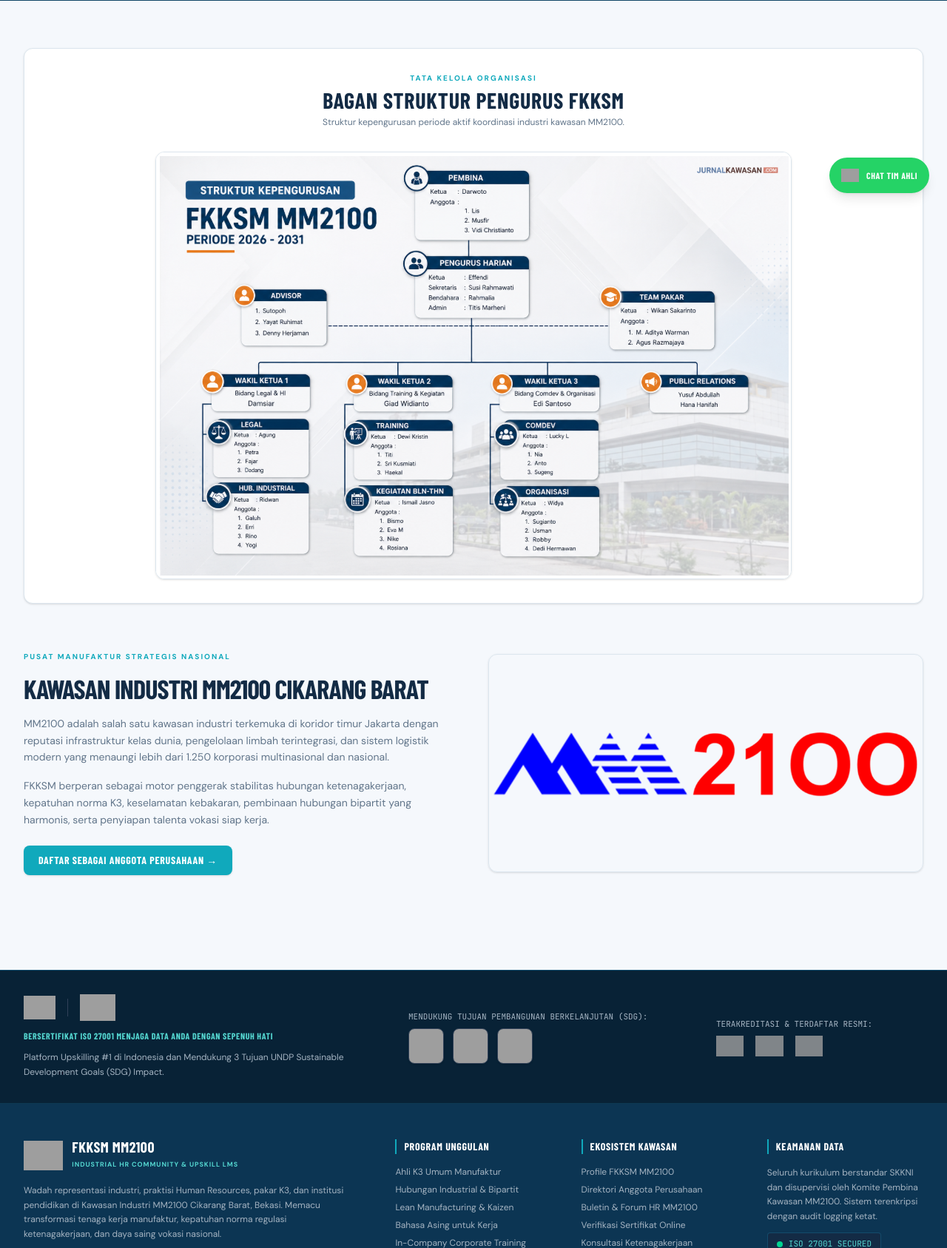
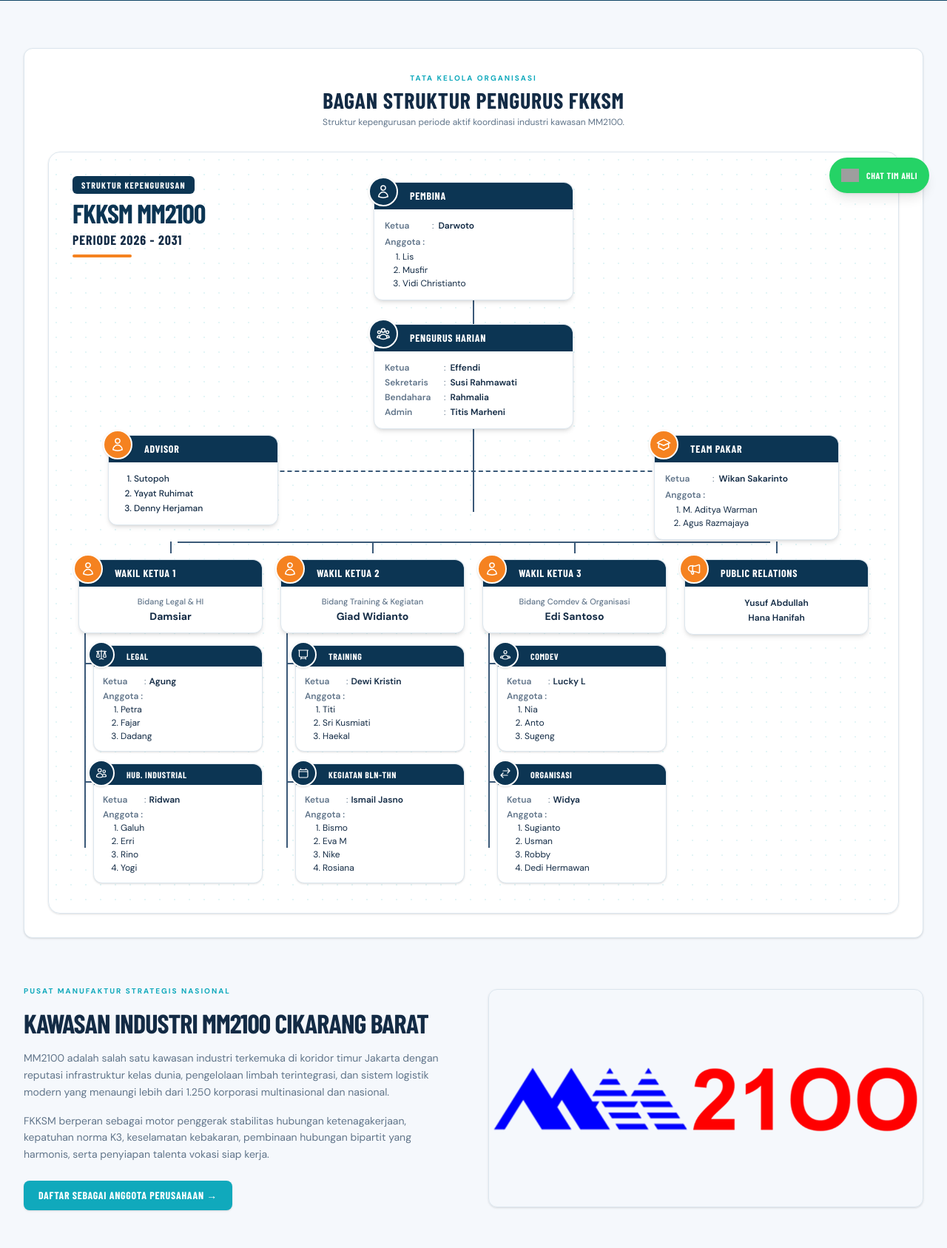
Before and after one commit to zeligzea01/fkksm, a Laravel app: page /members in a window 1280 px wide. Shown: the part 515-2202 px from the top of the page at 74% size. Run offline with Laravel 12, Linux system fonts and the light colour scheme; style sheets or scripts are compiled from the project's sources; some web fonts are replaced; grey boxes are pictures that could not be loaded.

Commit message:
member new

```diff
--- /dev/null
+++ b/resources/views/components/org-chart.blade.php
@@ -0,0 +1,329 @@
+@php
+    $pembina = [
+        'ketua' => 'Darwoto',
+        'anggota' => ['Lis', 'Musfir', 'Vidi Christianto'],
+    ];
+
+    $pengurusHarian = [
+        ['role' => 'Ketua', 'name' => 'Effendi'],
+        ['role' => 'Sekretaris', 'name' => 'Susi Rahmawati'],
+        ['role' => 'Bendahara', 'name' => 'Rahmalia'],
+        ['role' => 'Admin', 'name' => 'Titis Marheni'],
+    ];
+
+    $advisor = ['Sutopoh', 'Yayat Ruhimat', 'Denny Herjaman'];
+
+    $teamPakar = [
+        'ketua' => 'Wikan Sakarinto',
+        'anggota' => ['M. Aditya Warman', 'Agus Razmajaya'],
+    ];
+
+    $wakilKetuaList = [
+        [
+            'title' => 'WAKIL KETUA 1',
+            'subtitle' => 'Bidang Legal & HI',
+            'name' => 'Damsiar',
+            'divisions' => [
+                [
+                    'title' => 'LEGAL',
+                    'icon' => 'scale',
+                    'ketua' => 'Agung',
+                    'anggota' => ['Petra', 'Fajar', 'Dadang'],
+                ],
+                [
+                    'title' => 'HUB. INDUSTRIAL',
+                    'icon' => 'handshake',
+                    'ketua' => 'Ridwan',
+                    'anggota' => ['Galuh', 'Erri', 'Rino', 'Yogi'],
+                ],
+            ],
+        ],
+        [
+            'title' => 'WAKIL KETUA 2',
+            'subtitle' => 'Bidang Training & Kegiatan',
+            'name' => 'Giad Widianto',
+            'divisions' => [
+                [
+                    'title' => 'TRAINING',
+                    'icon' => 'presentation',
+                    'ketua' => 'Dewi Kristin',
+                    'anggota' => ['Titi', 'Sri Kusmiati', 'Haekal'],
+                ],
+                [
+                    'title' => 'KEGIATAN BLN-THN',
+                    'icon' => 'calendar',
+                    'ketua' => 'Ismail Jasno',
+                    'anggota' => ['Bismo', 'Eva M', 'Nike', 'Rosiana'],
+                ],
+            ],
+        ],
+        [
+            'title' => 'WAKIL KETUA 3',
+            'subtitle' => 'Bidang Comdev & Organisasi',
+            'name' => 'Edi Santoso',
+            'divisions' => [
+                [
+                    'title' => 'COMDEV',
+                    'icon' => 'users',
+                    'ketua' => 'Lucky L',
+                    'anggota' => ['Nia', 'Anto', 'Sugeng'],
+                ],
+                [
+                    'title' => 'ORGANISASI',
+                    'icon' => 'sitemap',
+                    'ketua' => 'Widya',
+                    'anggota' => ['Sugianto', 'Usman', 'Robby', 'Dedi Hermawan'],
+                ],
+            ],
+        ],
+    ];
+
+    $publicRelations = ['Yusuf Abdullah', 'Hana Hanifah'];
+@endphp
+
+<div class="relative overflow-hidden rounded-2xl border border-[#DCE6EE] bg-gradient-to-br from-[#F8FAFC] via-white to-[#EEF4F9] bg-industrial-grid p-5 sm:p-8 lg:p-10 shadow-sm">
+    {{-- Header Title Block --}}
+    <div class="mb-8 lg:mb-0 lg:absolute lg:top-8 lg:left-8 z-10">
+        <span class="inline-block rounded-md bg-[#0C3553] px-3 py-1 font-heading text-xs font-bold uppercase tracking-widest text-white shadow-xs">
+            STRUKTUR KEPENGURUSAN
+        </span>
+        <h3 class="mt-2 font-heading text-3xl sm:text-4xl font-extrabold uppercase tracking-tight text-[#0C3553] leading-none">
+            FKKSM MM2100
+        </h3>
+        <p class="mt-1 font-heading text-base sm:text-lg font-bold uppercase tracking-wider text-[#132B45]">
+            PERIODE 2026 - 2031
+        </p>
+        <div class="mt-1.5 h-1 w-20 rounded-full bg-[#F58220]"></div>
+    </div>
+
+    {{-- Top & Middle Hierarchy --}}
+    <div class="relative flex flex-col items-center">
+        {{-- 1. PEMBINA --}}
+        <div class="relative z-10 w-full max-w-[270px]">
+            <div class="rounded-xl border border-[#DCE6EE] bg-white shadow-md">
+                <div class="relative flex items-center rounded-t-xl bg-[#0C3553] py-2 pl-12 pr-4">
+                    <span class="absolute -left-2 -top-2 flex h-10 w-10 items-center justify-center rounded-full border-2 border-white bg-[#0C3553] text-white shadow-sm">
+                        <svg class="h-5 w-5" fill="none" viewBox="0 0 24 24" stroke="currentColor" stroke-width="1.8">
+                            <path stroke-linecap="round" stroke-linejoin="round" d="M15.75 6a3.75 3.75 0 11-7.5 0 3.75 3.75 0 017.5 0zM4.501 20.118a7.5 7.5 0 0114.998 0A17.933 17.933 0 0112 21.75c-2.676 0-5.216-.584-7.499-1.632z" />
+                        </svg>
+                    </span>
+                    <span class="font-heading text-sm font-bold uppercase tracking-wider text-white">PEMBINA</span>
+                </div>
+                <div class="p-3.5 text-xs text-[#132B45] space-y-1.5">
+                    <div class="flex">
+                        <span class="w-16 shrink-0 font-semibold text-[#61758A]">Ketua</span>
+                        <span class="mr-1.5 text-[#61758A]">:</span>
+                        <span class="font-semibold">{{ $pembina['ketua'] }}</span>
+                    </div>
+                    <div>
+                        <span class="font-semibold text-[#61758A]">Anggota :</span>
+                        <ol class="mt-1 space-y-0.5 pl-6 list-decimal text-[#132B45]">
+                            @foreach ($pembina['anggota'] as $member)
+                                <li>{{ $member }}</li>
+                            @endforeach
+                        </ol>
+                    </div>
+                </div>
+            </div>
+        </div>
+
+        {{-- Vertical Connector: Pembina -> Pengurus Harian --}}
+        <div class="h-6 lg:h-8 w-0.5 bg-[#3B5978]"></div>
+
+        {{-- 2. PENGURUS HARIAN --}}
+        <div class="relative z-10 w-full max-w-[270px]">
+            <div class="rounded-xl border border-[#DCE6EE] bg-white shadow-md">
+                <div class="relative flex items-center rounded-t-xl bg-[#0C3553] py-2 pl-12 pr-4">
+                    <span class="absolute -left-2 -top-2 flex h-10 w-10 items-center justify-center rounded-full border-2 border-white bg-[#0C3553] text-white shadow-sm">
+                        <svg class="h-5 w-5" fill="none" viewBox="0 0 24 24" stroke="currentColor" stroke-width="1.8">
+                            <path stroke-linecap="round" stroke-linejoin="round" d="M18 18.72a9.094 9.094 0 003.741-.479 3 3 0 00-4.682-2.72m.94 3.198l.001.031c0 .225-.012.447-.037.666A11.944 11.944 0 0112 21c-2.17 0-4.207-.576-5.963-1.584A6.062 6.062 0 016 18.719m12 0a5.971 5.971 0 00-.941-3.197m0 0A5.995 5.995 0 0012 12.75a5.995 5.995 0 00-5.058 2.772m0 0a3 3 0 00-4.681 2.72 8.986 8.986 0 003.74.477m.94-3.197a5.971 5.971 0 00-.94 3.197M15 6.75a3 3 0 11-6 0 3 3 0 016 0zm6 3a2.25 2.25 0 11-4.5 0 2.25 2.25 0 014.5 0zm-13.5 0a2.25 2.25 0 11-4.5 0 2.25 2.25 0 014.5 0z" />
+                        </svg>
+                    </span>
+                    <span class="font-heading text-sm font-bold uppercase tracking-wider text-white">PENGURUS HARIAN</span>
+                </div>
+                <div class="p-3.5 text-xs text-[#132B45] space-y-1">
+                    @foreach ($pengurusHarian as $item)
+                        <div class="flex">
+                            <span class="w-20 shrink-0 font-semibold text-[#61758A]">{{ $item['role'] }}</span>
+                            <span class="mr-1.5 text-[#61758A]">:</span>
+                            <span class="font-semibold">{{ $item['name'] }}</span>
+                        </div>
+                    @endforeach
+                </div>
+            </div>
+        </div>
+
+        {{-- Spine + Advisor & Team Pakar Row --}}
+        <div class="relative w-full mt-6 lg:mt-0">
+            {{-- Desktop center vertical spine --}}
+            <div class="hidden lg:block mx-auto h-28 w-0.5 bg-[#3B5978]"></div>
+
+            {{-- Desktop dashed horizontal connector between Advisor & Team Pakar --}}
+            <div class="hidden lg:block absolute top-14 left-1/2 -translate-x-1/2 w-[62%] border-t-2 border-dashed border-[#3B5978]"></div>
+
+            <div class="grid grid-cols-1 md:grid-cols-2 gap-5 lg:gap-0 lg:absolute lg:inset-x-0 lg:top-2 lg:flex lg:justify-between lg:px-10">
+                {{-- ADVISOR --}}
+                <div class="w-full lg:w-[230px] relative z-10">
+                    <div class="rounded-xl border border-[#DCE6EE] bg-white shadow-md">
+                        <div class="relative flex items-center rounded-t-xl bg-[#0C3553] py-2 pl-12 pr-4">
+                            <span class="absolute -left-2 -top-2 flex h-10 w-10 items-center justify-center rounded-full border-2 border-white bg-[#F58220] text-white shadow-sm">
+                                <svg class="h-5 w-5" fill="none" viewBox="0 0 24 24" stroke="currentColor" stroke-width="1.8">
+                                    <path stroke-linecap="round" stroke-linejoin="round" d="M15.75 6a3.75 3.75 0 11-7.5 0 3.75 3.75 0 017.5 0zM4.501 20.118a7.5 7.5 0 0114.998 0A17.933 17.933 0 0112 21.75c-2.676 0-5.216-.584-7.499-1.632z" />
+                                </svg>
+                            </span>
+                            <span class="font-heading text-sm font-bold uppercase tracking-wider text-white">ADVISOR</span>
+                        </div>
+                        <div class="p-3.5 text-xs text-[#132B45]">
+                            <ol class="space-y-1 pl-5 list-decimal font-medium">
+                                @foreach ($advisor as $name)
+                                    <li>{{ $name }}</li>
+                                @endforeach
+                            </ol>
+                        </div>
+                    </div>
+                </div>
+
+                {{-- TEAM PAKAR --}}
+                <div class="w-full lg:w-[250px] relative z-10">
+                    <div class="rounded-xl border border-[#DCE6EE] bg-white shadow-md">
+                        <div class="relative flex items-center rounded-t-xl bg-[#0C3553] py-2 pl-12 pr-4">
+                            <span class="absolute -left-2 -top-2 flex h-10 w-10 items-center justify-center rounded-full border-2 border-white bg-[#F58220] text-white shadow-sm">
+                                <svg class="h-5 w-5" fill="none" viewBox="0 0 24 24" stroke="currentColor" stroke-width="1.8">
+                                    <path stroke-linecap="round" stroke-linejoin="round" d="M4.26 10.147a60.436 60.436 0 00-.491 6.347A48.627 48.627 0 0112 20.904a48.627 48.627 0 018.232-4.41 60.46 60.46 0 00-.491-6.347m-15.482 0a50.57 50.57 0 00-2.658-.813A59.905 59.905 0 0112 3.493a59.902 59.902 0 0110.399 5.84c-.896.248-1.783.52-2.658.814m-15.482 0A50.697 50.697 0 0112 13.489a50.702 50.702 0 017.74-3.342" />
+                                </svg>
+                            </span>
+                            <span class="font-heading text-sm font-bold uppercase tracking-wider text-white">TEAM PAKAR</span>
+                        </div>
+                        <div class="p-3.5 text-xs text-[#132B45] space-y-1.5">
+                            <div class="flex">
+                                <span class="w-16 shrink-0 font-semibold text-[#61758A]">Ketua</span>
+                                <span class="mr-1.5 text-[#61758A]">:</span>
+                                <span class="font-semibold">{{ $teamPakar['ketua'] }}</span>
+                            </div>
+                            <div>
+                                <span class="font-semibold text-[#61758A]">Anggota :</span>
+                                <ol class="mt-1 space-y-0.5 pl-6 list-decimal">
+                                    @foreach ($teamPakar['anggota'] as $member)
+                                        <li>{{ $member }}</li>
+                                    @endforeach
+                                </ol>
+                            </div>
+                        </div>
+                    </div>
+                </div>
+            </div>
+        </div>
+    </div>
+
+    {{-- Bottom 4-Column Branch --}}
+    <div class="relative mt-8 lg:mt-16">
+        {{-- Desktop horizontal branch line across all 4 columns --}}
+        <div class="hidden lg:block absolute -top-6 left-[12.5%] right-[12.5%] h-0.5 bg-[#3B5978]"></div>
+
+        <div class="grid grid-cols-1 md:grid-cols-2 lg:grid-cols-4 gap-6 items-start">
+            @foreach ($wakilKetuaList as $wk)
+                <div class="relative flex flex-col">
+                    {{-- Vertical drop from horizontal branch --}}
+                    <div class="hidden lg:block mx-auto -mt-6 mb-2 h-4 w-0.5 bg-[#3B5978]"></div>
+
+                    {{-- Wakil Ketua Card --}}
+                    <div class="relative z-10 rounded-xl border border-[#DCE6EE] bg-white shadow-md">
+                        <div class="relative flex items-center rounded-t-xl bg-[#0C3553] py-2 pl-12 pr-3">
+                            <span class="absolute -left-2 -top-2 flex h-10 w-10 items-center justify-center rounded-full border-2 border-white bg-[#F58220] text-white shadow-sm">
+                                <svg class="h-5 w-5" fill="none" viewBox="0 0 24 24" stroke="currentColor" stroke-width="1.8">
+                                    <path stroke-linecap="round" stroke-linejoin="round" d="M15.75 6a3.75 3.75 0 11-7.5 0 3.75 3.75 0 017.5 0zM4.501 20.118a7.5 7.5 0 0114.998 0A17.933 17.933 0 0112 21.75c-2.676 0-5.216-.584-7.499-1.632z" />
+                                </svg>
+                            </span>
+                            <span class="font-heading text-sm font-bold uppercase tracking-wider text-white">{{ $wk['title'] }}</span>
+                        </div>
+                        <div class="p-3 text-center">
+                            <p class="text-[11px] font-medium text-[#61758A]">{{ $wk['subtitle'] }}</p>
+                            <p class="mt-0.5 text-sm font-bold text-[#132B45]">{{ $wk['name'] }}</p>
+                        </div>
+                    </div>
+
+                    {{-- Sub-divisions connected along left rail --}}
+                    <div class="relative mt-4 pl-5 space-y-4">
+                        <div class="absolute left-2 -top-4 bottom-8 w-0.5 bg-[#3B5978]"></div>
+
+                        @foreach ($wk['divisions'] as $div)
+                            <div class="relative">
+                                {{-- Horizontal tick from left rail to card --}}
+                                <div class="absolute -left-3 top-6 h-0.5 w-3 bg-[#3B5978]"></div>
+
+                                <div class="rounded-xl border border-[#DCE6EE] bg-white shadow-sm">
+                                    <div class="relative flex items-center rounded-t-xl bg-[#0C3553] py-1.5 pl-11 pr-3">
+                                        <span class="absolute -left-2 -top-1.5 flex h-9 w-9 items-center justify-center rounded-full border-2 border-white bg-[#0C3553] text-white shadow-sm">
+                                            @if ($div['icon'] === 'scale')
+                                                <svg class="h-4 w-4" fill="none" viewBox="0 0 24 24" stroke="currentColor" stroke-width="1.8">
+                                                    <path stroke-linecap="round" stroke-linejoin="round" d="M12 3v17.25m0 0c-1.472 0-2.882.265-4.185.75M12 20.25c1.472 0 2.882.265 4.185.75M18.75 4.97A48.416 48.416 0 0012 4.5c-2.291 0-4.545.16-6.75.47m13.5 0c1.01.143 2.01.317 3 .52m-3-.52l2.62 10.726c.122.499-.106 1.028-.589 1.202a5.988 5.988 0 01-2.031.352 5.988 5.988 0 01-2.031-.352c-.483-.174-.711-.703-.59-1.202L18.75 4.971zm-16.5.52c.99-.203 1.99-.377 3-.52m0 0l2.62 10.726c.122.499-.106 1.028-.589 1.202a5.989 5.989 0 01-2.031.352 5.989 5.989 0 01-2.031-.352c-.483-.174-.711-.703-.59-1.202L5.25 4.971z" />
+                                                </svg>
+                                            @elseif ($div['icon'] === 'handshake')
+                                                <svg class="h-4 w-4" fill="none" viewBox="0 0 24 24" stroke="currentColor" stroke-width="1.8">
+                                                    <path stroke-linecap="round" stroke-linejoin="round" d="M15 19.128a9.38 9.38 0 002.625.372 9.337 9.337 0 004.121-.952 4.125 4.125 0 00-7.533-2.493M15 19.128v-.003c0-1.113-.285-2.16-.786-3.07M15 19.128v.106A12.318 12.318 0 018.624 21c-2.331 0-4.512-.645-6.374-1.766l-.001-.109a6.375 6.375 0 0111.964-3.07M12 6.375a3.375 3.375 0 11-6.75 0 3.375 3.375 0 016.75 0zm8.25 2.25a2.625 2.625 0 11-5.25 0 2.625 2.625 0 015.25 0z" />
+                                                </svg>
+                                            @elseif ($div['icon'] === 'presentation')
+                                                <svg class="h-4 w-4" fill="none" viewBox="0 0 24 24" stroke="currentColor" stroke-width="1.8">
+                                                    <path stroke-linecap="round" stroke-linejoin="round" d="M3.75 3v11.25A2.25 2.25 0 006 16.5h2.25M3.75 3h-1.5m1.5 0h16.5m0 0h1.5m-1.5 0v11.25A2.25 2.25 0 0118 16.5h-2.25m-7.5 0h7.5m-7.5 0l-1 3m8.5-3l1 3m0 0l.5 1.5m-.5-1.5h-9.5m0 0l-.5 1.5" />
+                                                </svg>
+                                            @elseif ($div['icon'] === 'calendar')
+                                                <svg class="h-4 w-4" fill="none" viewBox="0 0 24 24" stroke="currentColor" stroke-width="1.8">
+                                                    <path stroke-linecap="round" stroke-linejoin="round" d="M6.75 3v2.25M17.25 3v2.25M3 18.75V7.5a2.25 2.25 0 012.25-2.25h13.5A2.25 2.25 0 0121 7.5v11.25m-18 0A2.25 2.25 0 005.25 21h13.5A2.25 2.25 0 0021 18.75m-18 0v-7.5A2.25 2.25 0 015.25 9h13.5A2.25 2.25 0 0121 11.25v7.5" />
+                                                </svg>
+                                            @elseif ($div['icon'] === 'users')
+                                                <svg class="h-4 w-4" fill="none" viewBox="0 0 24 24" stroke="currentColor" stroke-width="1.8">
+                                                    <path stroke-linecap="round" stroke-linejoin="round" d="M18 18.72a9.094 9.094 0 003.741-.479 3 3 0 00-4.682-2.72m.94 3.198l.001.031c0 .225-.012.447-.037.666A11.944 11.944 0 0112 21c-2.17 0-4.207-.576-5.963-1.584A6.062 6.062 0 016 18.719m12 0a5.971 5.971 0 00-.941-3.197m0 0A5.995 5.995 0 0012 12.75a5.995 5.995 0 00-5.058 2.772m0 0a3 3 0 00-4.681 2.72 8.986 8.986 0 003.74.477m.94-3.197a5.971 5.971 0 00-.94 3.197M15 6.75a3 3 0 11-6 0 3 3 0 016 0z" />
+                                                </svg>
+                                            @else
+                                                <svg class="h-4 w-4" fill="none" viewBox="0 0 24 24" stroke="currentColor" stroke-width="1.8">
+                                                    <path stroke-linecap="round" stroke-linejoin="round" d="M7.5 21L3 16.5m0 0L7.5 12M3 16.5h13.5m0-13.5L21 7.5m0 0L16.5 12M21 7.5H7.5" />
+                                                </svg>
+                                            @endif
+                                        </span>
+                                        <span class="font-heading text-xs font-bold uppercase tracking-wider text-white">{{ $div['title'] }}</span>
+                                    </div>
+                                    <div class="p-3 text-xs text-[#132B45] space-y-1">
+                                        <div class="flex">
+                                            <span class="w-14 shrink-0 font-semibold text-[#61758A]">Ketua</span>
+                                            <span class="mr-1 text-[#61758A]">:</span>
+                                            <span class="font-semibold">{{ $div['ketua'] }}</span>
+                                        </div>
+                                        <div>
+                                            <span class="font-semibold text-[#61758A]">Anggota :</span>
+                                            <ol class="mt-0.5 space-y-0.5 pl-6 list-decimal">
+                                                @foreach ($div['anggota'] as $member)
+                                                    <li>{{ $member }}</li>
+                                                @endforeach
+                                            </ol>
+                                        </div>
+                                    </div>
+                                </div>
+                            </div>
+                        @endforeach
+                    </div>
+                </div>
+            @endforeach
+
+            {{-- Column 4: PUBLIC RELATIONS --}}
+            <div class="relative flex flex-col">
+                <div class="hidden lg:block mx-auto -mt-6 mb-2 h-4 w-0.5 bg-[#3B5978]"></div>
+
+                <div class="relative z-10 rounded-xl border border-[#DCE6EE] bg-white shadow-md">
+                    <div class="relative flex items-center rounded-t-xl bg-[#0C3553] py-2 pl-12 pr-3">
+                        <span class="absolute -left-2 -top-2 flex h-10 w-10 items-center justify-center rounded-full border-2 border-white bg-[#F58220] text-white shadow-sm">
+                            <svg class="h-5 w-5" fill="none" viewBox="0 0 24 24" stroke="currentColor" stroke-width="1.8">
+                                <path stroke-linecap="round" stroke-linejoin="round" d="M10.34 15.84c-.688-.06-1.386-.09-2.09-.09H7.5a4.5 4.5 0 110-9h.75c.704 0 1.402-.03 2.09-.09m0 9.18c.253.962.584 1.892.985 2.783.247.55.06 1.21-.463 1.511l-.657.38c-.551.318-1.26.117-1.527-.461a20.845 20.845 0 01-1.44-4.282m3.102.069a18.03 18.03 0 01-.59-4.59c0-1.586.205-3.124.59-4.59m0 9.18a23.848 23.848 0 018.855 2.358A1.125 1.125 0 0021 17.55V6.45a1.125 1.125 0 00-1.805-.927A23.848 23.848 0 0110.34 7.88" />
+                            </svg>
+                        </span>
+                        <span class="font-heading text-sm font-bold uppercase tracking-wider text-white">PUBLIC RELATIONS</span>
+                    </div>
+                    <div class="p-3.5 text-center text-xs font-semibold text-[#132B45] space-y-1">
+                        @foreach ($publicRelations as $name)
+                            <p>{{ $name }}</p>
+                        @endforeach
+                    </div>
+                </div>
+            </div>
+        </div>
+    </div>
+</div>
--- a/resources/views/landing-pages/members.blade.php
+++ b/resources/views/landing-pages/members.blade.php
@@ -25,9 +25,7 @@
             </h2>
             <p class="text-xs text-[#61758A] mt-1">Struktur kepengurusan periode aktif koordinasi industri kawasan MM2100.</p>
         </div>
-        <div class="flex justify-center">
-            <img src="{{ asset('images/struktur-fkksm.png') }}" onerror="this.onerror=null;this.src='{{ asset('fkksm/assets/images/activity-01.jpg') }}'" alt="Struktur Organisasi FKKSM MM2100" class="max-w-full h-auto rounded-xl border border-[#DCE6EE] shadow-sm">
-        </div>
+        <x-org-chart />
     </div>
 
     <!-- MM2100 Industry Overview -->
```
